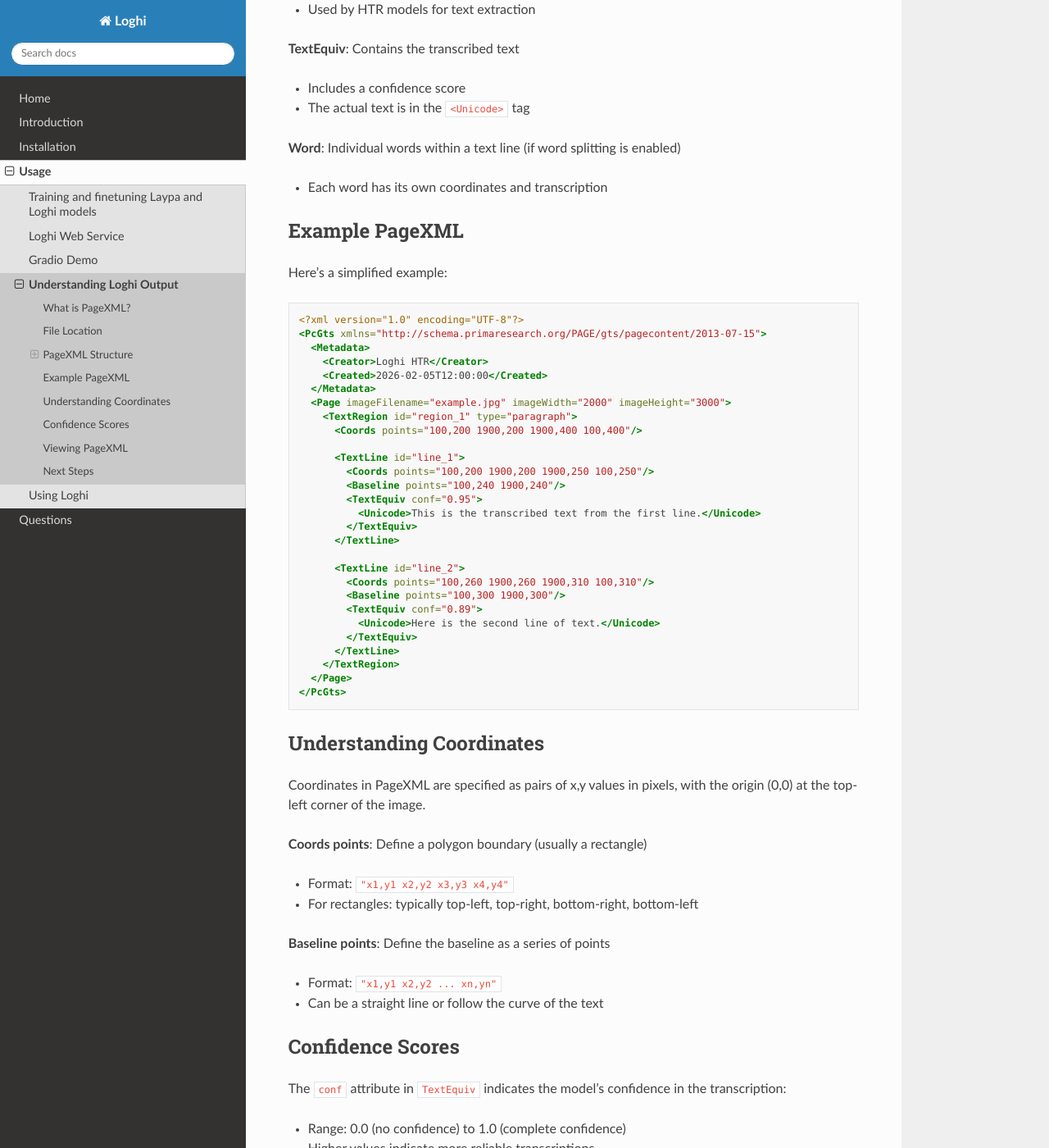
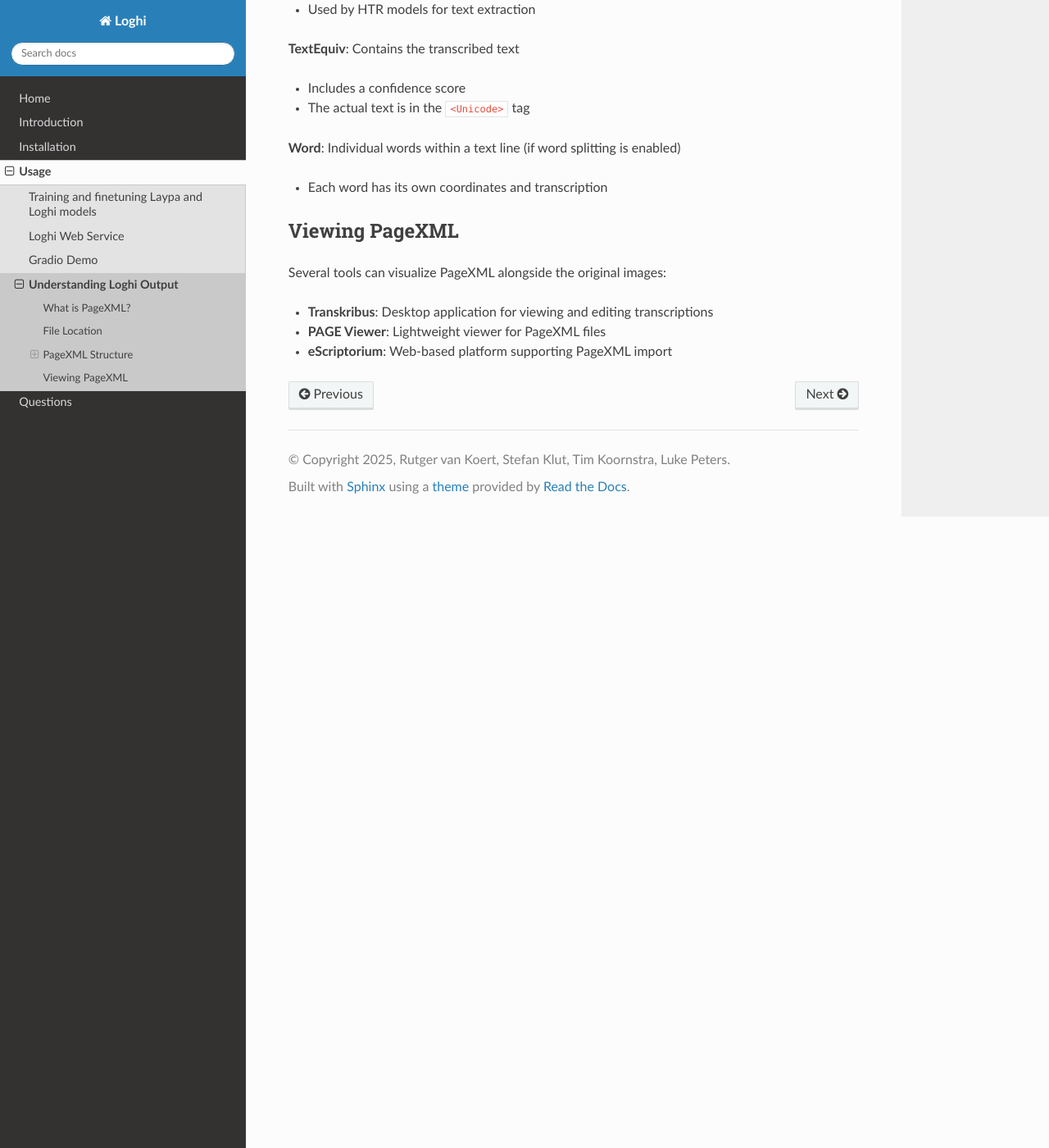
Before and after one commit to rvankoert/loghi, a Sphinx documentation site: the page built from docs/usage/output.md, in a window 1280 px wide and 1400 px high, scrolled down 1748 px. Shown: the whole window at 82% size. Built offline with Sphinx 7.4.7 and the Read the Docs theme 3.1.0, drawn with Linux system fonts in a browser that asks for light colours; some of the changed text lies outside the part shown.

Commit message:
updated cross references

````diff
--- a/docs/usage/output.md
+++ b/docs/usage/output.md
@@ -73,64 +73,6 @@ PcGts (root)
 **Word**: Individual words within a text line (if word splitting is enabled)
 - Each word has its own coordinates and transcription
 
-## Example PageXML
-
-Here's a simplified example:
-
-```xml
-<?xml version="1.0" encoding="UTF-8"?>
-<PcGts xmlns="http://schema.primaresearch.org/PAGE/gts/pagecontent/2013-07-15">
-  <Metadata>
-    <Creator>Loghi HTR</Creator>
-    <Created>2026-02-05T12:00:00</Created>
-  </Metadata>
-  <Page imageFilename="example.jpg" imageWidth="2000" imageHeight="3000">
-    <TextRegion id="region_1" type="paragraph">
-      <Coords points="100,200 1900,200 1900,400 100,400"/>
-
-      <TextLine id="line_1">
-        <Coords points="100,200 1900,200 1900,250 100,250"/>
-        <Baseline points="100,240 1900,240"/>
-        <TextEquiv conf="0.95">
-          <Unicode>This is the transcribed text from the first line.</Unicode>
-        </TextEquiv>
-      </TextLine>
-
-      <TextLine id="line_2">
-        <Coords points="100,260 1900,260 1900,310 100,310"/>
-        <Baseline points="100,300 1900,300"/>
-        <TextEquiv conf="0.89">
-          <Unicode>Here is the second line of text.</Unicode>
-        </TextEquiv>
-      </TextLine>
-    </TextRegion>
-  </Page>
-</PcGts>
-```
-
-## Understanding Coordinates
-
-Coordinates in PageXML are specified as pairs of x,y values in pixels, with the origin (0,0) at the top-left corner of the image.
-
-**Coords points**: Define a polygon boundary (usually a rectangle)
-- Format: `"x1,y1 x2,y2 x3,y3 x4,y4"`
-- For rectangles: typically top-left, top-right, bottom-right, bottom-left
-
-**Baseline points**: Define the baseline as a series of points
-- Format: `"x1,y1 x2,y2 ... xn,yn"`
-- Can be a straight line or follow the curve of the text
-
-## Confidence Scores
-
-The `conf` attribute in `TextEquiv` indicates the model's confidence in the transcription:
-- Range: 0.0 (no confidence) to 1.0 (complete confidence)
-- Higher values indicate more reliable transcriptions
-- Use this to identify lines that may need manual review
-
-:::{tip}
-Lines with confidence below 0.7 often contain errors and should be reviewed manually.
-:::
-
 ## Viewing PageXML
 
 Several tools can visualize PageXML alongside the original images:
@@ -138,15 +80,3 @@ Several tools can visualize PageXML alongside the original images:
 - **Transkribus**: Desktop application for viewing and editing transcriptions
 - **PAGE Viewer**: Lightweight viewer for PageXML files
 - **eScriptorium**: Web-based platform supporting PageXML import
-
-## Next Steps
-
-Now that you understand the PageXML output format, you can:
-- Extract text for further processing
-- Calculate accuracy metrics by comparing with ground truth
-- Train custom models using your corrected transcriptions
-- Integrate Loghi output into your document processing pipeline
-
-For more advanced usage, see:
-- [Training Custom Models](training)
-- [Web Service API](webservice)
````
Also changed, not shown: docs/installation/installation.md (+2 -2 lines), docs/usage/index.md (+0 -17 lines), docs/usage/training.md (+14 -1 lines).
